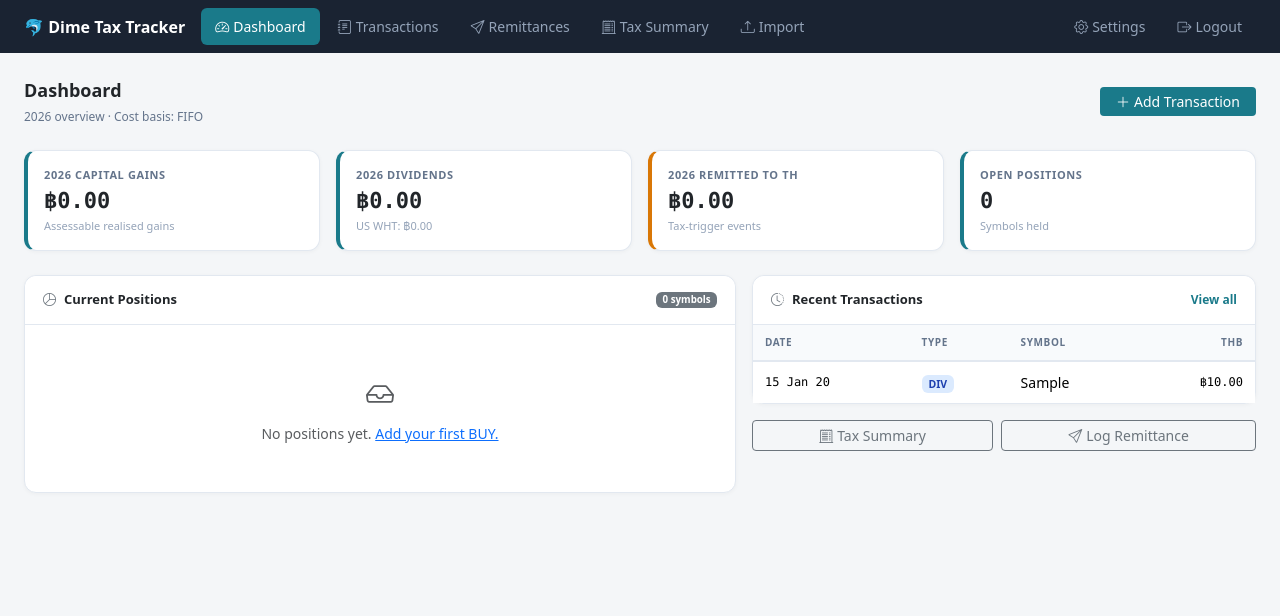
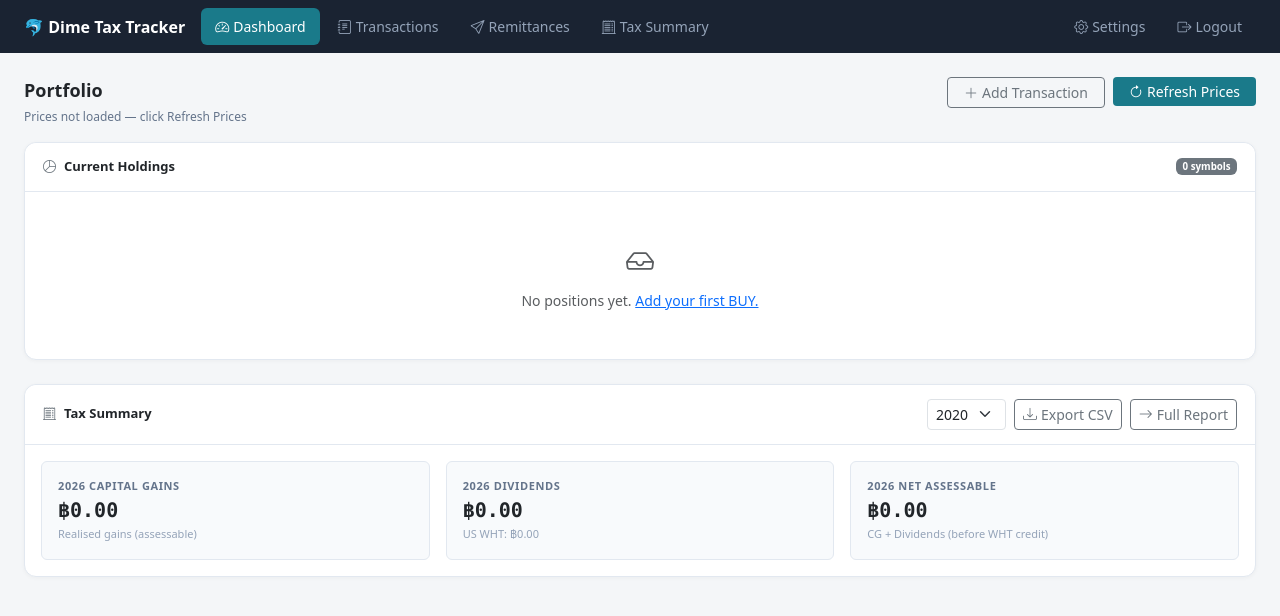
Before and after one commit to redlockon/dime-tax-tracker, a Flask app: page / in a window 1280 px wide. Shown: the top 616 px of the page. Run offline with Flask 3, Linux system fonts and the light colour scheme; the visitor is signed in with stand-in values (Sample User, id 1); tables that the repository leaves empty hold one stand-in row (values such as "Sample post").

Commit message:
Redesign dashboard: Dime-style portfolio view + tax section
- Portfolio table: Shares, Cost Basis, Live Price, Current Value, Unrealized P/L per symbol
- Refresh Prices button: fetches live prices + USDTHB via yfinance, stores in new PriceCache table
- Total row: portfolio-wide cost, value, unrealized P/L
- Tax section: year selector dropdown (default current year), CG / Dividends / Net Assessable
- Export CSV: /tax/export?year=N → Revenue Department ready CSV
- Removed CSV import feature (Dime doesn't export CSV)

Co-Authored-By: Claude Sonnet 4.6 <noreply@anthropic.com>

```diff
--- a/app.py
+++ b/app.py
@@ -5,7 +5,7 @@ from datetime import date, datetime, timedelta
 from functools import wraps
 
 from flask import (Flask, render_template, request, redirect,
-                   url_for, session, flash, jsonify)
+                   url_for, session, flash, jsonify, Response)
 from flask_sqlalchemy import SQLAlchemy
 import yfinance as yf
 
@@ -49,6 +49,12 @@ class Transaction(db.Model):
     @property
     def is_assessable(self):
         return self.tx_date >= CUTOFF
+
+
+class PriceCache(db.Model):
+    symbol    = db.Column(db.String(20), primary_key=True)
+    price_usd = db.Column(db.Float)
+    fetched_at = db.Column(db.DateTime)
 
 
 class Remittance(db.Model):
@@ -230,48 +236,115 @@ def _gain_record(tx, proceeds, cost_basis):
 @login_required
 def dashboard():
     settings = get_settings()
-    txs = Transaction.query.order_by(Transaction.tx_date).all()
+    yr = request.args.get('year', date.today().year, type=int)
+
+    txs = Transaction.query.order_by(Transaction.tx_date, Transaction.id).all()
     gains, positions = compute_gains(txs, settings.cost_basis_method)
 
-    yr = date.today().year
-    yr_start, yr_end = date(yr, 1, 1), date(yr, 12, 31)
+    # Cached prices
+    price_map   = {p.symbol: p for p in PriceCache.query.all()}
+    rate_entry  = price_map.get('__USDTHB__')
+    current_rate = rate_entry.price_usd if rate_entry else None
+    last_updated = rate_entry.fetched_at if rate_entry else None
 
-    ytd_gains = [g for g in gains if g['is_assessable'] and g['date'].year == yr]
-    ytd_divs = Transaction.query.filter(
-        Transaction.type == 'DIVIDEND',
-        Transaction.tx_date.between(yr_start, yr_end),
-    ).all()
+    # Build position summaries with live market data
+    position_summaries = []
+    total_cost_thb  = 0.0
+    total_value_thb = 0.0
+    prices_available = False
 
-    total_cg_thb = sum(g['gain_thb'] for g in ytd_gains)
-    total_div_thb = sum(t.total_thb for t in ytd_divs if t.is_assessable)
-    total_wht_thb = sum(t.withholding_tax_thb or 0 for t in ytd_divs if t.is_assessable)
-
-    # Pre-compute position summaries so templates don't need complex filters
-    position_summaries = []
     for symbol, lots in sorted(positions.items()):
         total_qty = sum(lot['qty'] for lot in lots)
         if total_qty < 0.0001:
             continue
         total_cost = sum(lot['qty'] * lot['per_share_thb'] for lot in lots)
+
+        cached = price_map.get(symbol)
+        cur_price = cached.price_usd if cached else None
+        cur_value = round(cur_price * total_qty * current_rate, 2) if (cur_price and current_rate) else None
+        unreal    = round(cur_value - total_cost, 2) if cur_value is not None else None
+        unreal_pct = round(unreal / total_cost * 100, 2) if (unreal is not None and total_cost) else None
+
+        if cur_value is not None:
+            prices_available = True
+            total_value_thb += cur_value
+
+        total_cost_thb += total_cost
         position_summaries.append({
-            'symbol': symbol,
-            'qty': total_qty,
-            'avg_cost_thb': total_cost / total_qty if total_qty > 0 else 0,
+            'symbol': symbol, 'qty': total_qty,
+            'avg_cost_thb': total_cost / total_qty,
             'total_cost_thb': total_cost,
+            'current_price_usd': cur_price,
+            'current_value_thb': cur_value,
+            'unrealized_thb': unreal,
+            'unrealized_pct': unreal_pct,
         })
 
-    recent = (Transaction.query
-              .order_by(Transaction.tx_date.desc(), Transaction.id.desc())
-              .limit(8).all())
-    rems_ytd = Remittance.query.filter(Remittance.remit_date >= yr_start).all()
-    total_remitted = sum(r.amount_thb for r in rems_ytd)
+    total_unrealized_thb = round(total_value_thb - total_cost_thb, 2) if prices_available else None
+
+    # Tax section for selected year
+    yr_start, yr_end = date(yr, 1, 1), date(yr, 12, 31)
+    yr_gains = [g for g in gains if g['is_assessable'] and g['date'].year == yr]
+    yr_divs  = Transaction.query.filter(
+        Transaction.type == 'DIVIDEND',
+        Transaction.tx_date.between(yr_start, yr_end),
+        Transaction.tx_date >= CUTOFF,
+    ).all()
+    total_cg_thb  = sum(g['gain_thb'] for g in yr_gains)
+    total_div_thb = sum(t.total_thb for t in yr_divs)
+    total_wht_thb = sum(t.withholding_tax_thb or 0 for t in yr_divs)
+
+    years = sorted(
+        {int(r[0]) for r in db.session.query(db.extract('year', Transaction.tx_date)).all()},
+        reverse=True,
+    )
 
     return render_template('dashboard.html',
-        position_summaries=position_summaries, year=yr,
+        position_summaries=position_summaries,
+        total_cost_thb=total_cost_thb,
+        total_value_thb=total_value_thb if prices_available else None,
+        total_unrealized_thb=total_unrealized_thb,
+        current_rate=current_rate, last_updated=last_updated,
+        year=yr, years=years,
         total_cg_thb=total_cg_thb, total_div_thb=total_div_thb,
-        total_wht_thb=total_wht_thb, recent=recent,
-        total_remitted=total_remitted, settings=settings,
+        total_wht_thb=total_wht_thb, settings=settings,
     )
+
+
+@app.route('/api/refresh-prices', methods=['POST'])
+@login_required
+def refresh_prices():
+    txs = Transaction.query.filter(
+        Transaction.type.in_(['BUY', 'SELL'])
+    ).order_by(Transaction.tx_date, Transaction.id).all()
+    _, positions = compute_gains(txs, get_settings().cost_basis_method)
+    symbols = [s for s, lots in positions.items() if sum(l['qty'] for l in lots) > 0.0001]
+
+    now     = datetime.utcnow()
+    fetched = 0
+
+    rate = get_usdthb_rate()
+    if rate:
+        entry = db.session.get(PriceCache, '__USDTHB__') or PriceCache(symbol='__USDTHB__')
+        entry.price_usd  = rate
+        entry.fetched_at = now
+        db.session.merge(entry)
+
+    for sym in symbols:
+        try:
+            price = round(float(yf.Ticker(sym).fast_info.last_price), 4)
+            entry = db.session.get(PriceCache, sym) or PriceCache(symbol=sym)
+            entry.price_usd  = price
+            entry.fetched_at = now
+            db.session.merge(entry)
+            fetched += 1
+        except Exception:
+            pass
+
+    db.session.commit()
+    rate_str = f'฿{rate:.2f}' if rate else '—'
+    flash(f'Prices refreshed for {fetched}/{len(symbols)} symbols · 1 USD = {rate_str}', 'success')
+    return redirect(url_for('dashboard'))
 
 # ── Transactions ──────────────────────────────────────────────────────────────
 
@@ -452,6 +525,55 @@ def tax_summary():
         credit=credit, net_tax=net_tax, settings=settings,
     )
 
+# ── Tax Export ────────────────────────────────────────────────────────────────
+
+@app.route('/tax/export')
+@login_required
+def export_tax():
+    yr = request.args.get('year', date.today().year, type=int)
+    txs = Transaction.query.order_by(Transaction.tx_date, Transaction.id).all()
+    gains, _ = compute_gains(txs, get_settings().cost_basis_method)
+
+    yr_gains = [g for g in gains if g['is_assessable'] and g['date'].year == yr]
+    yr_divs  = Transaction.query.filter(
+        Transaction.type == 'DIVIDEND',
+        Transaction.tx_date.between(date(yr, 1, 1), date(yr, 12, 31)),
+        Transaction.tx_date >= CUTOFF,
+    ).order_by(Transaction.tx_date).all()
+
+    out = io.StringIO()
+    w   = csv.writer(out)
+
+    w.writerow([f'Capital Gains {yr} — FIFO, assessable only (pre-2024 excluded)'])
+    w.writerow(['Date', 'Symbol', 'Shares', 'Proceeds (THB)', 'Cost Basis (THB)', 'Gain/Loss (THB)'])
+    for g in yr_gains:
+        w.writerow([g['date'], g['symbol'], f"{g['quantity']:.6f}",
+                    f"{g['proceeds_thb']:.2f}", f"{g['cost_basis_thb']:.2f}", f"{g['gain_thb']:.2f}"])
+    total_cg = sum(g['gain_thb'] for g in yr_gains)
+    w.writerow(['', '', 'TOTAL', '', '', f'{total_cg:.2f}'])
+
+    w.writerow([])
+
+    w.writerow([f'Dividends {yr} — assessable only'])
+    w.writerow(['Date', 'Symbol', 'Gross (THB)', 'US WHT (THB)', 'Net (THB)'])
+    for t in yr_divs:
+        wht = t.withholding_tax_thb or 0
+        w.writerow([t.tx_date, t.symbol, f'{t.total_thb:.2f}', f'{wht:.2f}', f'{t.total_thb - wht:.2f}'])
+    total_div = sum(t.total_thb for t in yr_divs)
+    total_wht = sum(t.withholding_tax_thb or 0 for t in yr_divs)
+    w.writerow(['', 'TOTAL', f'{total_div:.2f}', f'{total_wht:.2f}', f'{total_div - total_wht:.2f}'])
+
+    w.writerow([])
+    w.writerow(['ASSESSABLE INCOME SUMMARY'])
+    w.writerow(['Capital Gains (THB)', f'{total_cg:.2f}'])
+    w.writerow(['Dividends (THB)', f'{total_div:.2f}'])
+    w.writerow(['US WHT Credit (THB)', f'{total_wht:.2f}'])
+    w.writerow(['Net Assessable (THB)', f'{total_cg + total_div:.2f}'])
+
+    out.seek(0)
+    return Response(out.getvalue(), mimetype='text/csv',
+                    headers={'Content-Disposition': f'attachment; filename=tax_{yr}.csv'})
+
 # ── Settings ──────────────────────────────────────────────────────────────────
 
 @app.route('/settings', methods=['GET', 'POST'])
@@ -465,80 +587,6 @@ def settings_page():
     elif request.method == 'POST' and s.cost_basis_locked:
         flash('Cost basis method is locked — a SELL transaction has already been recorded.', 'warning')
     return render_template('settings.html', s=s)
-
-# ── CSV Import ────────────────────────────────────────────────────────────────
-
-@app.route('/import', methods=['GET', 'POST'])
-@login_required
-def import_csv():
-    if request.method == 'POST':
-        f = request.files.get('csv_file')
-        if not f or not f.filename.endswith('.csv'):
-            flash('Upload a .csv file.', 'danger')
-            return redirect(url_for('import_csv'))
-
-        exrate = float(request.form.get('exchange_rate') or 0)
-        if exrate <= 0:
-            flash('Enter a valid exchange rate for the import.', 'danger')
-            return redirect(url_for('import_csv'))
-
-        stream = io.StringIO(f.stream.read().decode('utf-8-sig'))
-        reader = csv.DictReader(stream)
-        imported, errors = 0, []
-
-        for i, row in enumerate(reader, 1):
-            try:
-                sym = (row.get('Symbol') or row.get('symbol', '')).strip().upper()
-                if not sym:
-                    continue
-
-                acq_str = (row.get('Acquired Date') or row.get('acquired_date') or '').strip()
-                dis_str = (row.get('Disposed Date') or row.get('disposed_date') or '').strip()
-                cost = float((row.get('Cost') or row.get('cost') or '0').replace(',', ''))
-                proceed = float((row.get('Proceed') or row.get('proceed') or '0').replace(',', ''))
-                qty_raw = (row.get('Quantity') or row.get('quantity') or '1').replace(',', '')
-                qty = float(qty_raw) if qty_raw else 1.0
-
-                if acq_str:
-                    acq_date = _parse_date(acq_str)
-                    price = cost / qty if qty else cost
-                    db.session.add(Transaction(
-                        type='BUY', symbol=sym, tx_date=acq_date,
-                        quantity=qty, price_usd=price, total_usd=cost,
-                        fees_usd=0, exchange_rate=exrate, total_thb=cost * exrate,
-                        notes='Imported from CSV',
-                    ))
-                    imported += 1
-
-                if dis_str:
-                    dis_date = _parse_date(dis_str)
-                    price = proceed / qty if qty else proceed
-                    db.session.add(Transaction(
-                        type='SELL', symbol=sym, tx_date=dis_date,
-                        quantity=qty, price_usd=price, total_usd=proceed,
-                        fees_usd=0, exchange_rate=exrate, total_thb=proceed * exrate,
-                        notes='Imported from CSV',
-                    ))
-                    imported += 1
-            except Exception as e:
-                errors.append(f'Row {i}: {e}')
-
-        db.session.commit()
-        flash(f'Imported {imported} transaction records.', 'success')
-        for e in errors[:5]:
-            flash(e, 'warning')
-        return redirect(url_for('transactions'))
-
-    return render_template('import_csv.html')
-
-
-def _parse_date(s):
-    for fmt in ('%Y-%m-%d', '%m/%d/%Y', '%d/%m/%Y', '%Y/%m/%d'):
-        try:
-            return datetime.strptime(s, fmt).date()
-        except ValueError:
-            continue
-    raise ValueError(f'Cannot parse date: {s}')
 
 # ── Template Filters ──────────────────────────────────────────────────────────
 
--- a/templates/base.html
+++ b/templates/base.html
@@ -59,7 +59,6 @@ table.dt tr:hover td { background: #f8fafc; }
         <li class="nav-item"><a class="nav-link {% if 'transaction' in (request.endpoint or '') %}active{% endif %}" href="{{ url_for('transactions') }}"><i class="bi bi-journal-text me-1"></i>Transactions</a></li>
         <li class="nav-item"><a class="nav-link {% if 'remittance' in (request.endpoint or '') %}active{% endif %}" href="{{ url_for('remittances') }}"><i class="bi bi-send me-1"></i>Remittances</a></li>
         <li class="nav-item"><a class="nav-link {% if request.endpoint=='tax_summary' %}active{% endif %}" href="{{ url_for('tax_summary') }}"><i class="bi bi-receipt-cutoff me-1"></i>Tax Summary</a></li>
-        <li class="nav-item"><a class="nav-link {% if request.endpoint=='import_csv' %}active{% endif %}" href="{{ url_for('import_csv') }}"><i class="bi bi-upload me-1"></i>Import</a></li>
       </ul>
       <ul class="navbar-nav gap-1">
         <li class="nav-item"><a class="nav-link {% if request.endpoint=='settings_page' %}active{% endif %}" href="{{ url_for('settings_page') }}"><i class="bi bi-gear me-1"></i>Settings</a></li>
--- a/templates/dashboard.html
+++ b/templates/dashboard.html
@@ -2,39 +2,60 @@
 {% block title %}Dashboard — Dime Tax Tracker{% endblock %}
 
 {% block content %}
-<div class="d-flex align-items-center justify-content-between mb-4">
+
+<!-- Header -->
+<div class="d-flex align-items-start justify-content-between mb-3">
   <div>
-    <div class="page-head">Dashboard</div>
-    <div class="page-sub">{{ year }} overview · Cost basis: {{ settings.cost_basis_method }}</div>
+    <div class="page-head">Portfolio</div>
+    <div class="page-sub">
+      {% if last_updated %}
+        Last updated {{ last_updated.strftime('%d %b %Y %H:%M') }} UTC
+        {% if current_rate %} · 1 USD = ฿{{ "%.2f" | format(current_rate) }}{% endif %}
+      {% else %}
+        Prices not loaded — click Refresh Prices
+      {% endif %}
     </div>
-  <a href="{{ url_for('add_transaction') }}" class="btn btn-brand btn-sm px-3">
+  </div>
+  <div class="d-flex gap-2">
+    <a href="{{ url_for('add_transaction') }}" class="btn btn-outline-secondary btn-sm px-3">
       <i class="bi bi-plus-lg me-1"></i>Add Transaction
     </a>
+    <form method="post" action="{{ url_for('refresh_prices') }}" id="refreshForm">
+      <button class="btn btn-brand btn-sm px-3" id="refreshBtn" type="submit">
+        <i class="bi bi-arrow-clockwise me-1"></i>Refresh Prices
+      </button>
+    </form>
+  </div>
 </div>
 
-<!-- Stat row -->
+<!-- Portfolio totals (only shown after first refresh) -->
+{% if total_value_thb is not none %}
 <div class="row g-3 mb-4">
   <div class="col-6 col-lg-3">
-    <div class="card stat-card {% if total_cg_thb < 0 %}red{% elif total_cg_thb > 0 %}green{% endif %} p-3">
-      <div class="stat-label mb-1">{{ year }} Capital Gains</div>
-      <div class="stat-value {% if total_cg_thb < 0 %}neg{% elif total_cg_thb > 0 %}pos{% endif %}">
-        {{ total_cg_thb | thb }}
-      </div>
-      <div class="muted" style="font-size:11px;margin-top:4px;">Assessable realised gains</div>
+    <div class="card stat-card p-3">
+      <div class="stat-label mb-1">Cost Basis</div>
+      <div class="stat-value">{{ total_cost_thb | thb }}</div>
+      <div class="muted" style="font-size:11px;margin-top:4px;">What you paid (THB)</div>
     </div>
   </div>
   <div class="col-6 col-lg-3">
     <div class="card stat-card p-3">
-      <div class="stat-label mb-1">{{ year }} Dividends</div>
-      <div class="stat-value">{{ total_div_thb | thb }}</div>
-      <div class="muted" style="font-size:11px;margin-top:4px;">US WHT: {{ total_wht_thb | thb }}</div>
+      <div class="stat-label mb-1">Current Value</div>
+      <div class="stat-value">{{ total_value_thb | thb }}</div>
+      <div class="muted" style="font-size:11px;margin-top:4px;">At today's prices (THB)</div>
     </div>
   </div>
   <div class="col-6 col-lg-3">
-    <div class="card stat-card orange p-3">
-      <div class="stat-label mb-1">{{ year }} Remitted to TH</div>
-      <div class="stat-value">{{ total_remitted | thb }}</div>
-      <div class="muted" style="font-size:11px;margin-top:4px;">Tax-trigger events</div>
+    <div class="card stat-card {% if total_unrealized_thb < 0 %}red{% elif total_unrealized_thb > 0 %}green{% endif %} p-3">
+      <div class="stat-label mb-1">Unrealized P/L</div>
+      <div class="stat-value {% if total_unrealized_thb < 0 %}neg{% elif total_unrealized_thb > 0 %}pos{% endif %}">
+        {{ total_unrealized_thb | thb }}
+      </div>
+      {% if total_cost_thb %}
+      <div class="muted" style="font-size:11px;margin-top:4px;">
+        {{ ((total_unrealized_thb / total_cost_thb) * 100) | pct }}
+      </div>
+      {% endif %}
     </div>
   </div>
   <div class="col-6 col-lg-3">
@@ -45,37 +66,75 @@
     </div>
   </div>
 </div>
+{% endif %}
 
-<div class="row g-3">
-  <!-- Positions -->
-  <div class="col-lg-7">
-    <div class="card">
+<!-- Holdings table -->
+<div class="card mb-4">
   <div class="card-header d-flex justify-content-between align-items-center">
-        <span><i class="bi bi-pie-chart me-2 text-secondary"></i>Current Positions</span>
+    <span><i class="bi bi-pie-chart me-2 text-secondary"></i>Current Holdings</span>
     <span class="badge bg-secondary">{{ position_summaries | length }} symbols</span>
   </div>
   <div class="card-body p-0">
     {% if position_summaries %}
+    <div class="table-responsive">
     <table class="table dt mb-0">
       <thead>
         <tr>
           <th>Symbol</th>
           <th class="text-end">Shares</th>
           <th class="text-end">Avg Cost/Share (THB)</th>
-              <th class="text-end">Total Cost (THB)</th>
+          <th class="text-end">Cost Basis (THB)</th>
+          <th class="text-end">Price (USD)</th>
+          <th class="text-end">Value (THB)</th>
+          <th class="text-end">Unrealized P/L (THB)</th>
+          <th class="text-end">%</th>
         </tr>
       </thead>
       <tbody>
         {% for pos in position_summaries %}
         <tr>
-              <td><span class="fw-700">{{ pos.symbol }}</span></td>
+          <td><span class="fw-bold">{{ pos.symbol }}</span></td>
           <td class="text-end num">{{ "%.4f" | format(pos.qty) }}</td>
           <td class="text-end num">{{ pos.avg_cost_thb | thb }}</td>
           <td class="text-end num">{{ pos.total_cost_thb | thb }}</td>
+          <td class="text-end num">
+            {% if pos.current_price_usd is not none %}
+              ${{ "%.2f" | format(pos.current_price_usd) }}
+            {% else %}<span class="muted">—</span>{% endif %}
+          </td>
+          <td class="text-end num">
+            {% if pos.current_value_thb is not none %}{{ pos.current_value_thb | thb }}
+            {% else %}<span class="muted">—</span>{% endif %}
+          </td>
+          <td class="text-end num {% if pos.unrealized_thb is not none %}{% if pos.unrealized_thb < 0 %}neg{% else %}pos{% endif %}{% endif %}">
+            {% if pos.unrealized_thb is not none %}{{ pos.unrealized_thb | thb }}
+            {% else %}<span class="muted">—</span>{% endif %}
+          </td>
+          <td class="text-end num {% if pos.unrealized_pct is not none %}{% if pos.unrealized_pct < 0 %}neg{% else %}pos{% endif %}{% endif %}">
+            {% if pos.unrealized_pct is not none %}{{ pos.unrealized_pct | pct }}
+            {% else %}<span class="muted">—</span>{% endif %}
+          </td>
         </tr>
         {% endfor %}
       </tbody>
+      {% if total_value_thb is not none %}
+      <tfoot>
+        <tr style="background:#f8fafc;font-weight:700;border-top:2px solid #e2e8f0;">
+          <td colspan="3" class="num" style="font-size:12px;">TOTAL</td>
+          <td class="text-end num">{{ total_cost_thb | thb }}</td>
+          <td></td>
+          <td class="text-end num">{{ total_value_thb | thb }}</td>
+          <td class="text-end num {% if total_unrealized_thb < 0 %}neg{% else %}pos{% endif %}">
+            {{ total_unrealized_thb | thb }}
+          </td>
+          <td class="text-end num {% if total_unrealized_thb < 0 %}neg{% else %}pos{% endif %}">
+            {{ ((total_unrealized_thb / total_cost_thb) * 100) | pct if total_cost_thb else '—' }}
+          </td>
+        </tr>
+      </tfoot>
+      {% endif %}
     </table>
+    </div>
     {% else %}
     <div class="text-center py-5 text-muted">
       <i class="bi bi-inbox fs-3 d-block mb-2"></i>
@@ -84,51 +143,66 @@
     {% endif %}
   </div>
 </div>
+
+<!-- Tax summary section -->
+<div class="card">
+  <div class="card-header d-flex justify-content-between align-items-center flex-wrap gap-2">
+    <span><i class="bi bi-receipt-cutoff me-2 text-secondary"></i>Tax Summary</span>
+    <div class="d-flex align-items-center gap-2">
+      <form method="get" class="mb-0">
+        <select name="year" class="form-select form-select-sm" style="width:auto;" onchange="this.form.submit()">
+          {% for y in years %}
+          <option value="{{ y }}" {% if y == year %}selected{% endif %}>{{ y }}</option>
+          {% endfor %}
+        </select>
+      </form>
+      <a href="{{ url_for('export_tax', year=year) }}" class="btn btn-outline-secondary btn-sm">
+        <i class="bi bi-download me-1"></i>Export CSV
+      </a>
+      <a href="{{ url_for('tax_summary', year=year) }}" class="btn btn-outline-secondary btn-sm">
+        <i class="bi bi-arrow-right me-1"></i>Full Report
+      </a>
     </div>
-
-  <!-- Recent transactions -->
-  <div class="col-lg-5">
-    <div class="card">
-      <div class="card-header d-flex justify-content-between align-items-center">
-        <span><i class="bi bi-clock-history me-2 text-secondary"></i>Recent Transactions</span>
-        <a href="{{ url_for('transactions') }}" class="text-decoration-none" style="font-size:12px;color:var(--brand);">View all</a>
   </div>
-      <div class="card-body p-0">
-        {% if recent %}
-        <table class="table dt mb-0">
-          <thead>
-            <tr><th>Date</th><th>Type</th><th>Symbol</th><th class="text-end">THB</th></tr>
-          </thead>
-          <tbody>
-            {% for tx in recent %}
-            <tr>
-              <td class="num" style="font-size:12px;">{{ tx.tx_date.strftime('%d %b %y') }}</td>
-              <td>
-                {% if tx.type == 'BUY' %}<span class="badge badge-buy">BUY</span>
-                {% elif tx.type == 'SELL' %}<span class="badge badge-sell">SELL</span>
-                {% else %}<span class="badge badge-div">DIV</span>{% endif %}
-              </td>
-              <td class="fw-600">{{ tx.symbol }}</td>
-              <td class="text-end num" style="font-size:12px;">{{ tx.total_thb | thb }}</td>
-            </tr>
-            {% endfor %}
-          </tbody>
-        </table>
-        {% else %}
-        <div class="text-center py-4 text-muted" style="font-size:13px;">No transactions yet.</div>
-        {% endif %}
+  <div class="card-body">
+    <div class="row g-3">
+      <div class="col-md-4">
+        <div class="p-3 rounded" style="background:#f8fafc;border:1px solid #e2e8f0;">
+          <div class="stat-label mb-1">{{ year }} Capital Gains</div>
+          <div class="stat-value {% if total_cg_thb < 0 %}neg{% elif total_cg_thb > 0 %}pos{% endif %}" style="font-size:20px;">
+            {{ total_cg_thb | thb }}
+          </div>
+          <div class="muted" style="font-size:11px;margin-top:4px;">Realised gains (assessable)</div>
+        </div>
+      </div>
+      <div class="col-md-4">
+        <div class="p-3 rounded" style="background:#f8fafc;border:1px solid #e2e8f0;">
+          <div class="stat-label mb-1">{{ year }} Dividends</div>
+          <div class="stat-value" style="font-size:20px;">{{ total_div_thb | thb }}</div>
+          <div class="muted" style="font-size:11px;margin-top:4px;">US WHT: {{ total_wht_thb | thb }}</div>
+        </div>
+      </div>
+      <div class="col-md-4">
+        <div class="p-3 rounded" style="background:#f8fafc;border:1px solid #e2e8f0;">
+          <div class="stat-label mb-1">{{ year }} Net Assessable</div>
+          {% set assessable = total_cg_thb + total_div_thb %}
+          <div class="stat-value {% if assessable < 0 %}neg{% elif assessable > 0 %}pos{% endif %}" style="font-size:20px;">
+            {{ assessable | thb }}
+          </div>
+          <div class="muted" style="font-size:11px;margin-top:4px;">CG + Dividends (before WHT credit)</div>
+        </div>
+      </div>
+    </div>
   </div>
 </div>
 
-    <!-- Quick links -->
-    <div class="d-flex gap-2 mt-3">
-      <a href="{{ url_for('tax_summary') }}" class="btn btn-outline-secondary btn-sm flex-fill">
-        <i class="bi bi-receipt-cutoff me-1"></i>Tax Summary
-      </a>
-      <a href="{{ url_for('add_remittance') }}" class="btn btn-outline-secondary btn-sm flex-fill">
-        <i class="bi bi-send me-1"></i>Log Remittance
-      </a>
-    </div>
-  </div>
-</div>
 {% endblock %}
+
+{% block scripts %}
+<script>
+document.getElementById('refreshBtn').addEventListener('click', function() {
+  this.innerHTML = '<span class="spinner-border spinner-border-sm me-1" role="status"></span>Refreshing...';
+  this.disabled = true;
+});
+</script>
+{% endblock %}
```
Lines whose indentation alone changed are shown as unchanged.
